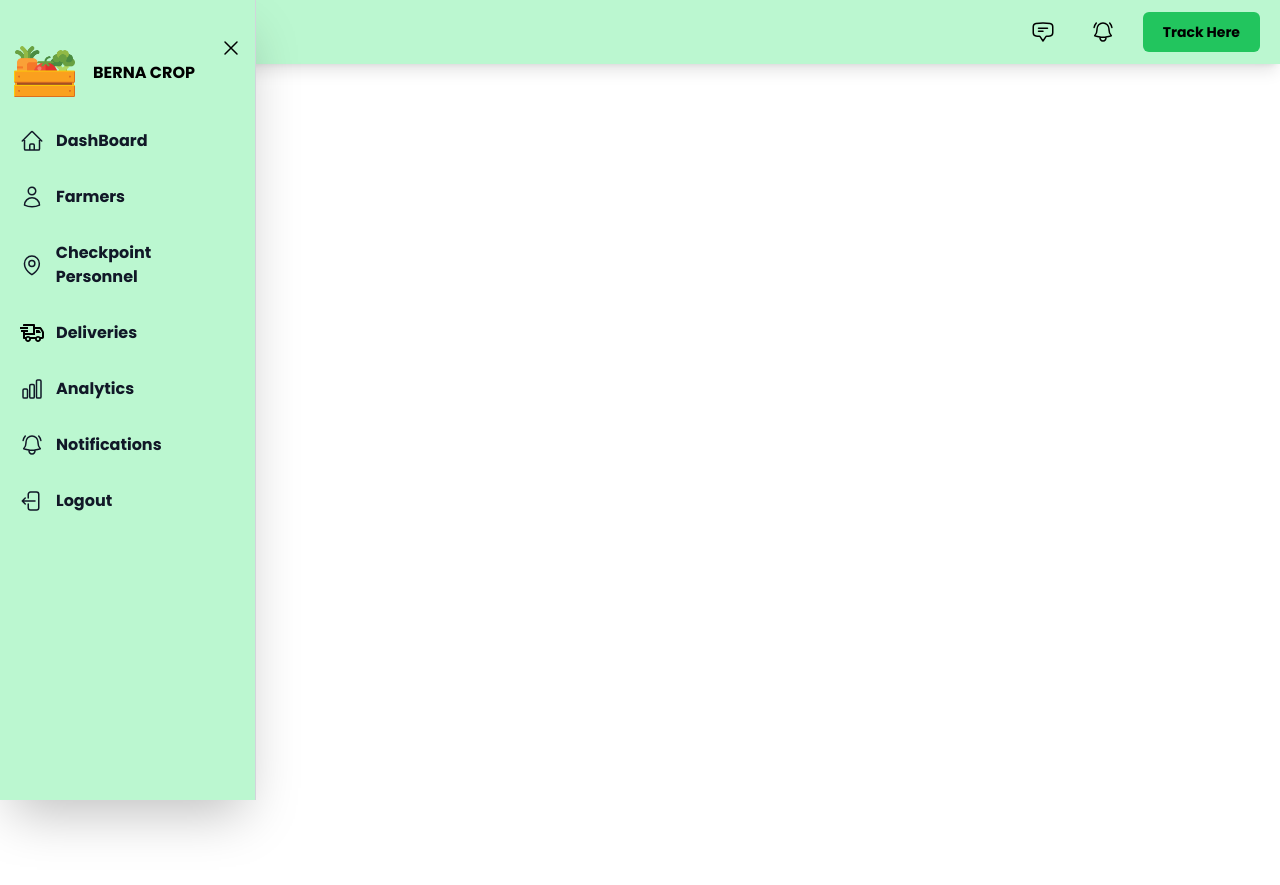
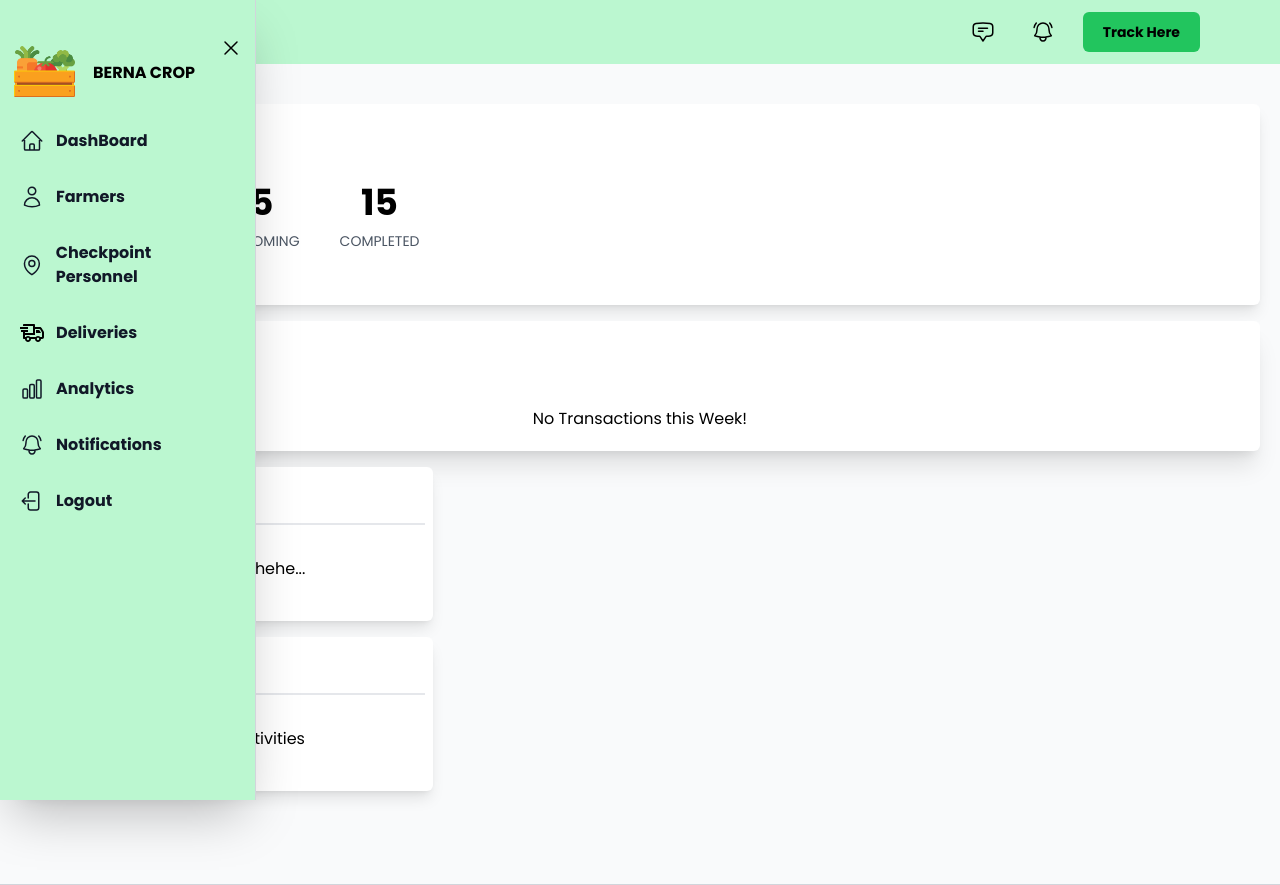
Before and after one commit to neilpagsss14/admin-page-crops, a React (Vite) app: page /dashboard in a window 1280 px wide. Before the commit the page ends 800 px from the top, so only its background shows below. Built offline with nearby package versions, Linux system fonts and the light colour scheme.

Commit message:
Added MainMenu component

```diff
--- a/src/App.jsx
+++ b/src/App.jsx
@@ -1,7 +1,5 @@
 import { BrowserRouter as Router, Routes, Route } from "react-router-dom";
-import DashBoard from "./components/DashBoard";
 import { publicRoutes } from "./routes/publicRoutes";
-import LandingPage from "./components/LandingPage";
 
 function App() {
   return (
--- a/src/assets/svg/Icons.jsx
+++ b/src/assets/svg/Icons.jsx
@@ -188,3 +188,20 @@ export const CloseIcon = () => (
     />
   </svg>
 );
+
+export const RecentIcon = () => (
+  <svg
+    xmlns="http://www.w3.org/2000/svg"
+    fill="none"
+    viewBox="0 0 24 24"
+    strokeWidth="1.5"
+    stroke="currentColor"
+    class="w-6 h-6"
+  >
+    <path
+      strokeLinecap="round"
+      strokeLinejoin="round"
+      d="M12 6v6h4.5m4.5 0a9 9 0 1 1-18 0 9 9 0 0 1 18 0Z"
+    />
+  </svg>
+);
--- a/src/components/DashBoard.jsx
+++ b/src/components/DashBoard.jsx
@@ -1,9 +1,7 @@
 import React, { useState } from "react";
-import { useNavigate } from "react-router-dom";
 import Side from "./Side";
-import { BurgerIcon } from "../assets/svg";
 import NavBar from "./NavBar";
-import Sidebar from "./Sidebar";
+import MainMenu from "./MainMenu";
 
 function DashBoard() {
   const [isNavOpen, setIsNavOpen] = useState(false); // nav
@@ -28,6 +26,7 @@ function DashBoard() {
         sidebarOpen={sidebarOpen}
         isNavOpen={isNavOpen}
       />
+      <MainMenu />
     </div>
   );
 }
--- a/src/components/LandingPage.jsx
+++ b/src/components/LogIn.jsx
@@ -12,6 +12,7 @@ function LandingPage() {
       <div className="fixed top-0 left-0">
         <a href="/">
           <img
+            width={60}
             className="md:h-20 md:w-auto -my-auto scale-50 cursor-pointer"
             src="/src/assets/images/thesis.png"
           />
--- /dev/null
+++ b/src/components/MainMenu.jsx
@@ -0,0 +1,102 @@
+import React from "react";
+import { NotificationIcon, RecentIcon } from "../assets/svg";
+
+function MainMenu() {
+  return (
+    <div className="flex flex-row h-screen">
+      <div className="bg-gray-50 flex flex-col flex-1 min-w-0">
+        <div className="mt-5 border-b border-gray-300">
+          <div className="h-screen md:flex flex-cols overflow-y-scroll-hidden p-5 bg-gray-50 gap-4">
+            <div className="w-full pb-4">
+              <div className="h-auto lg:h-48 bg-white shadow-lg p-5 rounded-md ">
+                <div className="relative">
+                  <div className="flex-cols grid grid-cols-1 md:grid-cols-2 justify-between">
+                    <div>
+                      <span className="font-poppins text-gray-700">
+                        Overall crops as of{" "}
+                        <span className="font-poppins-bold">DATE</span>
+                      </span>
+                    </div>
+                    <div className="float-right text-right"></div>
+                  </div>
+                  <div className="flex flex-row gap-10">
+                    <div className="flex-cols grid grid-cols-2 md:grid-cols-5 px-4 py-10 gap-y-6 md:gap-y-0">
+                      <div className=" md:flex md:items-center md:justify-center">
+                        <span className="cursor-pointer group bg-orange-orange rounded-full h-14 w-14 flex items-center justify-center">
+                          <img
+                            className="flex items-center w-9"
+                            src="/src/assets/images/crops.png"
+                          />
+                        </span>
+                      </div>
+                    </div>
+                    <div className="flex flex-col items-center justify-center cursor-pointer gap-2">
+                      <span className="flex flex-row text-blue-darkBlue text-4xl font-poppins-bold ">
+                        5
+                      </span>
+                      <span className="font-poppins text-gray-600 text-sm">
+                        UPCOMING
+                      </span>
+                    </div>
+                    <div className="flex flex-col items-center justify-center cursor-pointer gap-2">
+                      <span className="flex flex-row text-blue-darkBlue text-4xl font-poppins-bold ">
+                        15
+                      </span>
+                      <span className="font-poppins text-gray-600 text-sm">
+                        COMPLETED
+                      </span>
+                    </div>
+                  </div>
+                </div>
+              </div>
+              <div className="h-auto md:h-auto bg-white shadow-xl p-5 rounded-md mt-4 ">
+                <div className="relative">
+                  <span className="font-poppins-bold text-gray-700">
+                    Transactions this week
+                  </span>
+                  <div className="flex flex-cols w-full pb-4 justify-between">
+                    <div className="text-gray-700 hidden md:flex flex-cols gap-2"></div>
+                  </div>
+                  <div className="text-gray-700 flex md:hidden flex-cols gap-2">
+                    <div className="grid grid-cols-2 gap-2 ml-4"></div>
+                  </div>
+                  <div className="grid grid-cols-2 md:grid-cols-3 gap-4">
+                    <div className="col-span-3 h-auto rounded-md w-full text-center mt-6 md:mt-0">
+                      <span className="font-poppins">
+                        No Transactions this Week!
+                      </span>
+                    </div>
+                  </div>
+                </div>
+              </div>
+            </div>
+            <div className="grid grid-cols-1 gap-4 gap-y-4 h-auto w-2/6">
+              <div className="bg-white h-auto shadow-lg rounded-md p-2 overflow-y-auto">
+                <div className="relative">
+                  <span className="flex flex-cols p-2 py-3 font-poppins-bold text-blue-darkBlue gap-4 border-b-2 w-full">
+                    {NotificationIcon()} Notifications
+                  </span>
+                  <div className="flex justify-center p-8 w-full font-poppins">
+                    <span>No as of now hehe...</span>
+                  </div>
+                </div>
+              </div>
+              <div className="bg-white h-auto shadow-lg rounded-md p-2 overflow-y-auto">
+                <div className="relative">
+                  <span className="flex flex-cols p-2 py-3 font-bold text-blue-darkBlue gap-4 border-b-2 w-full">
+                    {RecentIcon()} Recent Transactions
+                  </span>
+                  <div className="flex justify-center p-8 w-full">
+                    <span className="font-poppins">No Recent Activities</span>
+                  </div>
+                </div>
+              </div>
+            </div>
+          </div>
+        </div>
+      </div>
+    </div>
+  );
+}
+
+export default MainMenu;
--- a/src/components/NavBar.jsx
+++ b/src/components/NavBar.jsx
@@ -6,7 +6,7 @@ function NavBar({ toggleSideBar }) {
     navigate("/");
   };
   return (
-    <div className="bg-green-200 w-full shadow-lg flex flex-row items-center justify-between px-5 h-16 ">
+    <div className="bg-green-200 w-full shadow-lg flex flex-row items-center justify-between px-20 h-16 ">
       <button
         data-drawer-target="default-sidebar"
         data-drawer-toggle="default-sidebar"
--- a/src/components/Side.jsx
+++ b/src/components/Side.jsx
@@ -51,6 +51,7 @@ function Side({ closeSidebar, sidebarOpen, isNavOpen }) {
                 <span className="ml-3">DashBoard</span>
               </a>
             </li>
+
             <li>
               <a
                 href="#"
```
Also changed, not shown: src/routes/publicRoutes.jsx (+6 -2 lines).
